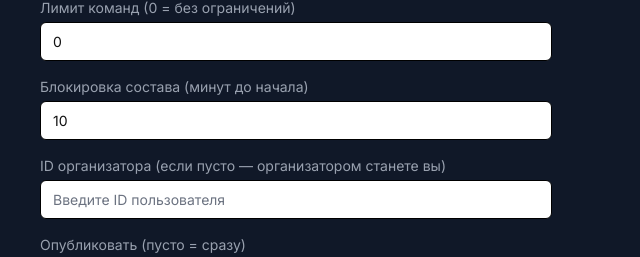
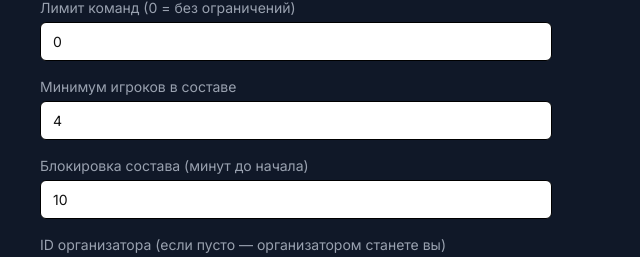
Before and after one commit to stepanklinov8-collab/ff-community, a Next.js app: page /admin/events/create in a window 1280 px wide. Shown: the part 619-876 px from the top of the page, without its empty margins (0-640 px from the left). Built offline with nearby package versions, Linux system fonts and the light colour scheme; no server answers.

Commit message:
Минимум игроков в составе настраивается для каждого мероприятия

```diff
--- a/src/app/admin/events/create/page.tsx
+++ b/src/app/admin/events/create/page.tsx
@@ -21,6 +21,7 @@ export default function CreateEventPage() {
   const [description, setDescription] = useState("");
   const [streamUrl, setStreamUrl] = useState("");
   const [maxTeams, setMaxTeams] = useState("0");
+  const [minPlayers, setMinPlayers] = useState("4");
   const [rosterLock, setRosterLock] = useState("10");
   const [publishAt, setPublishAt] = useState("");
   const [organizerId, setOrganizerId] = useState("");
@@ -86,6 +87,7 @@ export default function CreateEventPage() {
         stream_url: streamUrl,
         image_url: imageUrl,
         max_teams: parseInt(maxTeams) || 0,
+        min_players: parseInt(minPlayers) || 4,
         roster_lock_minutes: parseInt(rosterLock) || 10,
         publish_at: publishAt ? new Date(publishAt).toISOString() : null,
         is_published: !publishAt,
@@ -153,6 +155,11 @@ export default function CreateEventPage() {
         </div>
 
         <div>
+          <label className="text-gray-400 text-sm block mb-1">Минимум игроков в составе</label>
+          <input className="w-full p-2 text-black rounded" type="number" value={minPlayers} onChange={(e) => setMinPlayers(e.target.value)} />
+        </div>
+
+        <div>
           <label className="text-gray-400 text-sm block mb-1">Блокировка состава (минут до начала)</label>
           <input className="w-full p-2 text-black rounded" type="number" value={rosterLock} onChange={(e) => setRosterLock(e.target.value)} />
         </div>
--- a/src/app/tournaments/[id]/page.tsx
+++ b/src/app/tournaments/[id]/page.tsx
@@ -19,6 +19,7 @@ interface Event {
   max_teams: number;
   show_registrations: boolean;
   roster_lock_minutes: number;
+  min_players: number;
 }
 
 interface Session {
@@ -178,9 +179,10 @@ export default function EventPage() {
   const registerTeam = async () => {
     if (!myTeam) { setMessage("У вас нет верифицированной команды."); return; }
 
-    // Проверка выбранного состава
-    if (selectedRoster.length === 0) {
-      setMessage("Неверное количество участников. Выберите хотя бы одного игрока.");
+    // Проверка минимального количества игроков, заданного для мероприятия
+    const minPlayers = event?.min_players || 4;
+    if (selectedRoster.length < minPlayers) {
+      setMessage(`В составе команды должно быть минимум ${minPlayers} игроков.`);
       return;
     }
 
@@ -414,6 +416,7 @@ export default function EventPage() {
           {event.cost > 0 && <div><span className="text-gray-400">Стоимость:</span> {event.cost} ₽</div>}
           {event.organizer && <div><span className="text-gray-400">Организатор:</span> {event.organizer}</div>}
           {event.max_teams > 0 && <div><span className="text-gray-400">Лимит команд:</span> {event.max_teams}</div>}
+          <div><span className="text-gray-400">Мин. игроков:</span> {event.min_players || 4}</div>
           <div><span className="text-gray-400">Блокировка состава:</span> за {event.roster_lock_minutes || 10} мин. до начала</div>
         </div>
 
@@ -503,7 +506,7 @@ export default function EventPage() {
 
           <div className="mb-3">
             <button onClick={() => setShowRosterForm(!showRosterForm)} className="text-sm text-blue-400">
-              {showRosterForm ? "Скрыть состав" : "Выбрать состав"} ({selectedRoster.length} чел.)
+              {showRosterForm ? "Скрыть состав" : "Выбрать состав"} ({selectedRoster.length}/{event.min_players || 4})
             </button>
             {showRosterForm && (
               <div className="mt-2 space-y-1 max-h-48 overflow-y-auto">
```
